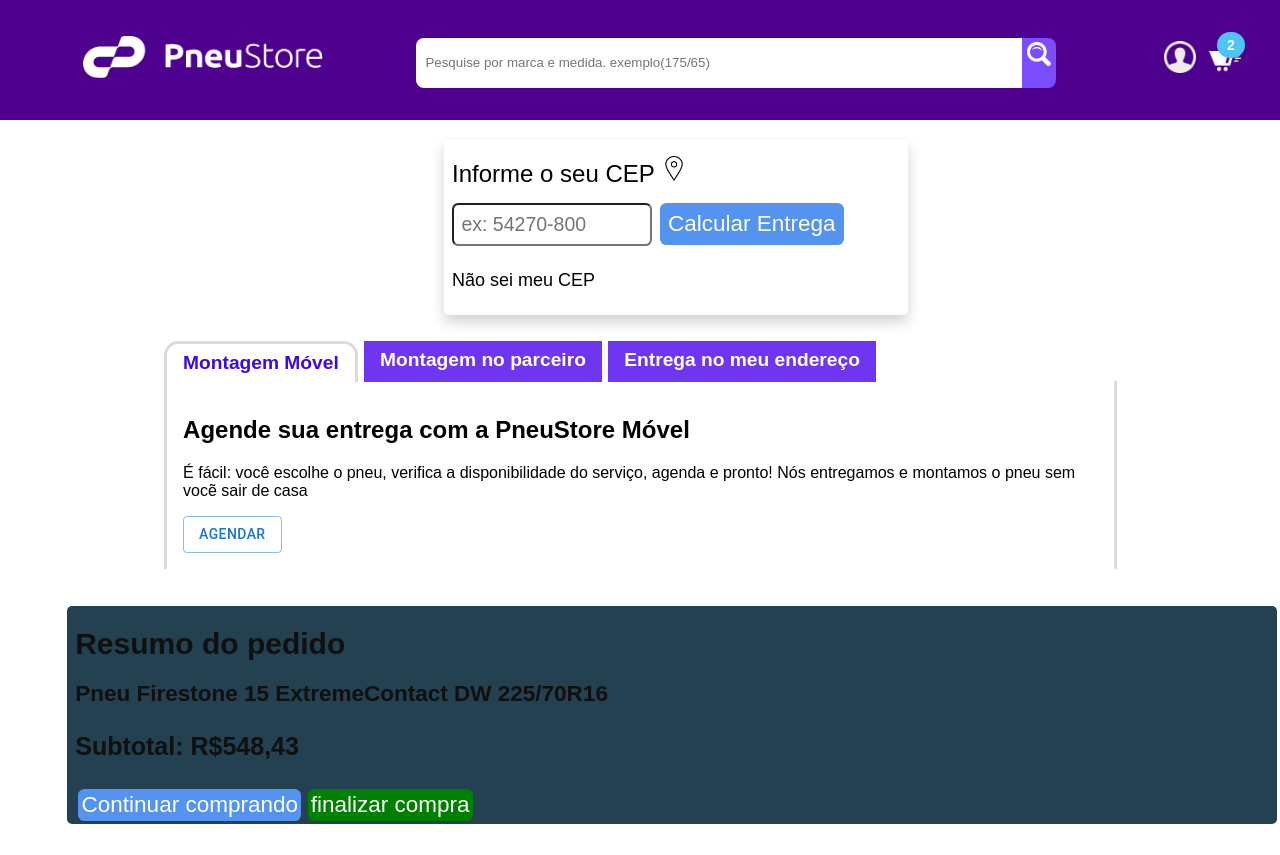
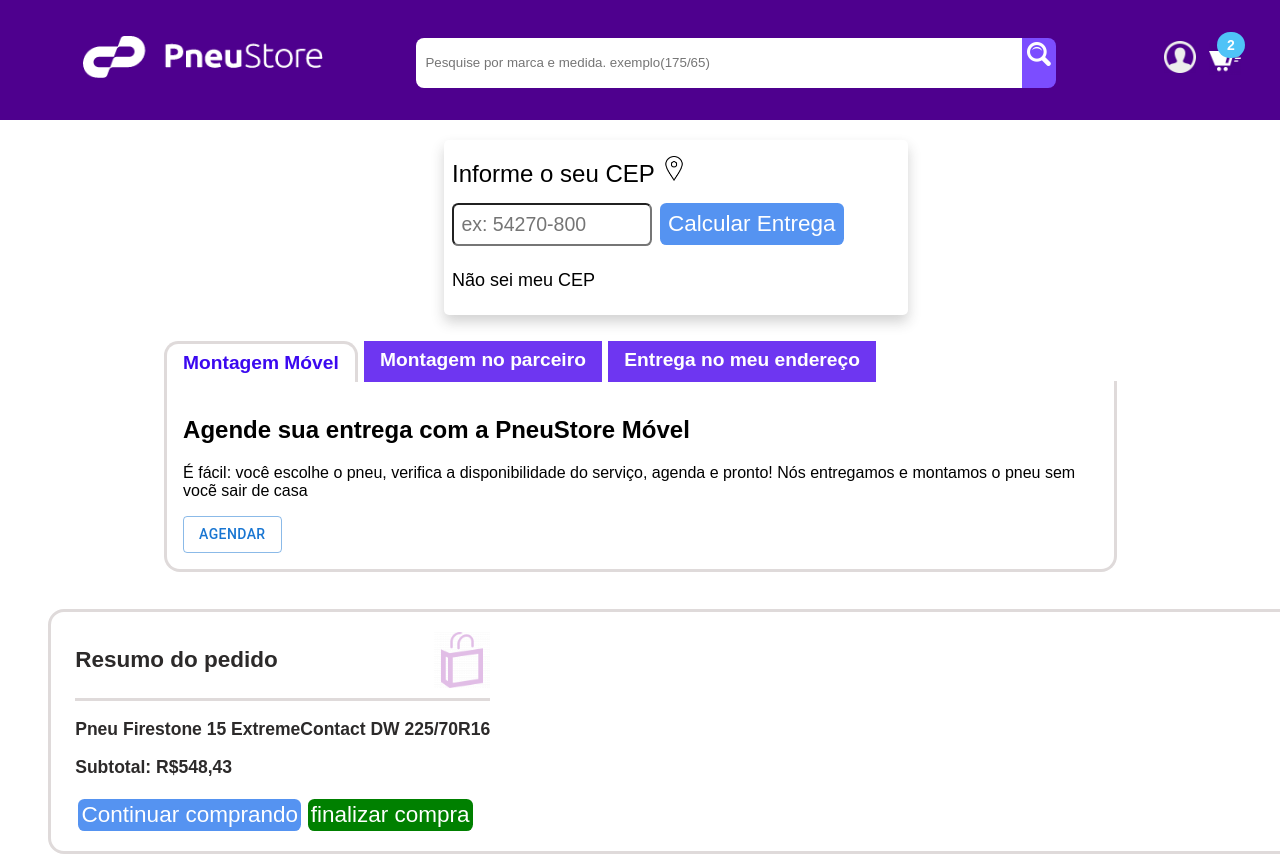
Before and after one commit to Caioferrari04/pneustore-front-deploy, a Next.js app: page / in a window 1280 px wide. Shown: the top 855 px of the page. Built offline with nearby package versions, Linux system fonts and the light colour scheme; no server answers; a web font is replaced by a local one.

Commit message:
ajustes varias paginas

```diff
--- a/Components/ItemCart/ItemCart.js
+++ b/Components/ItemCart/ItemCart.js
@@ -6,15 +6,15 @@
   return(
       <div className={styles.card}>
         <div className={styles.info}>
-          <h1>Resumo do pedido</h1>
-            <h2> Pneu Firestone 15 ExtremeContact DW 225/70R16 </h2>
-            <h3> Subtotal: R$548,43 </h3>
-            <button className={styles.button1}>Continuar comprando</button>
-            <button className={styles.button2}>finalizar compra</button>
+          <div className={styles.cabecalho}>
+            <h2>Resumo do pedido</h2>
+            <img src='bag.png' />
+          </div>
+          <h3> Pneu Firestone 15 ExtremeContact DW 225/70R16 </h3>
+          <h3> Subtotal: R$548,43 </h3>
+          <button className={styles.button1}>Continuar comprando</button>
+          <button className={styles.button2}>finalizar compra</button>
         </div>
       </div>
-
-
-
   )
 }
--- a/Components/ItemCart/ItemCart.module.scss
+++ b/Components/ItemCart/ItemCart.module.scss
@@ -2,12 +2,12 @@
     display: flex;
     width: 90%;
     margin-top: 20px;
-    padding: 0;
+    padding: 1rem;
     font-size: 15px;
     align-items: center;
-    border-radius: 5px;
-    background-color: #234150;
-
+    border-style: solid;
+    border-radius: 1rem;
+    border-color: rgb(223, 218, 218);
 }
 
 .info{
@@ -15,22 +15,25 @@
     flex-direction: column;
     align-items: center;
     justify-content: center;
-    color: rgb(17, 16, 16);
-    // color:
-    colo
+    color: rgb(44, 42, 42);
 
-    h2{
-        font-size: 15px;
+    .cabecalho{
+        display: flex;
+        padding-bottom: 0.4rem;
+        justify-content: space-between;
+        align-items: center;
+        border-bottom-style: solid;
+        border-color: rgb(223, 218, 218);
+
+        img{
+            width: 3.5rem;
+        }
     }
-
-    h3{
-        font-size: 25px;
-    }
+}
 
 
-}
+
 .button1{
-
     padding: 0.2rem;
     margin: 0.2rem;
     color: rgb(255, 255, 255);
@@ -38,8 +41,8 @@
     font-size: 1.5em;
     border-radius: 0.4rem;
     border-style: none;
+}
 
-}
 .button2{
 
     padding: 0.2rem;
@@ -49,5 +52,4 @@
     font-size: 1.5em;
     border-radius: 0.4rem;
     border-style: none;
-
 }
--- a/Components/Tabs/Tabs.module.scss
+++ b/Components/Tabs/Tabs.module.scss
@@ -50,5 +50,8 @@
     margin-left: 2.7rem;
     border-left-style: solid;
     border-right-style: solid;
+    border-bottom-style: solid;
+    border-bottom-left-radius: 1rem;
+    border-bottom-right-radius: 1rem;
     border-color: rgb(223, 218, 218);
 }
```
Also changed, not shown: public/bag.png (added).
